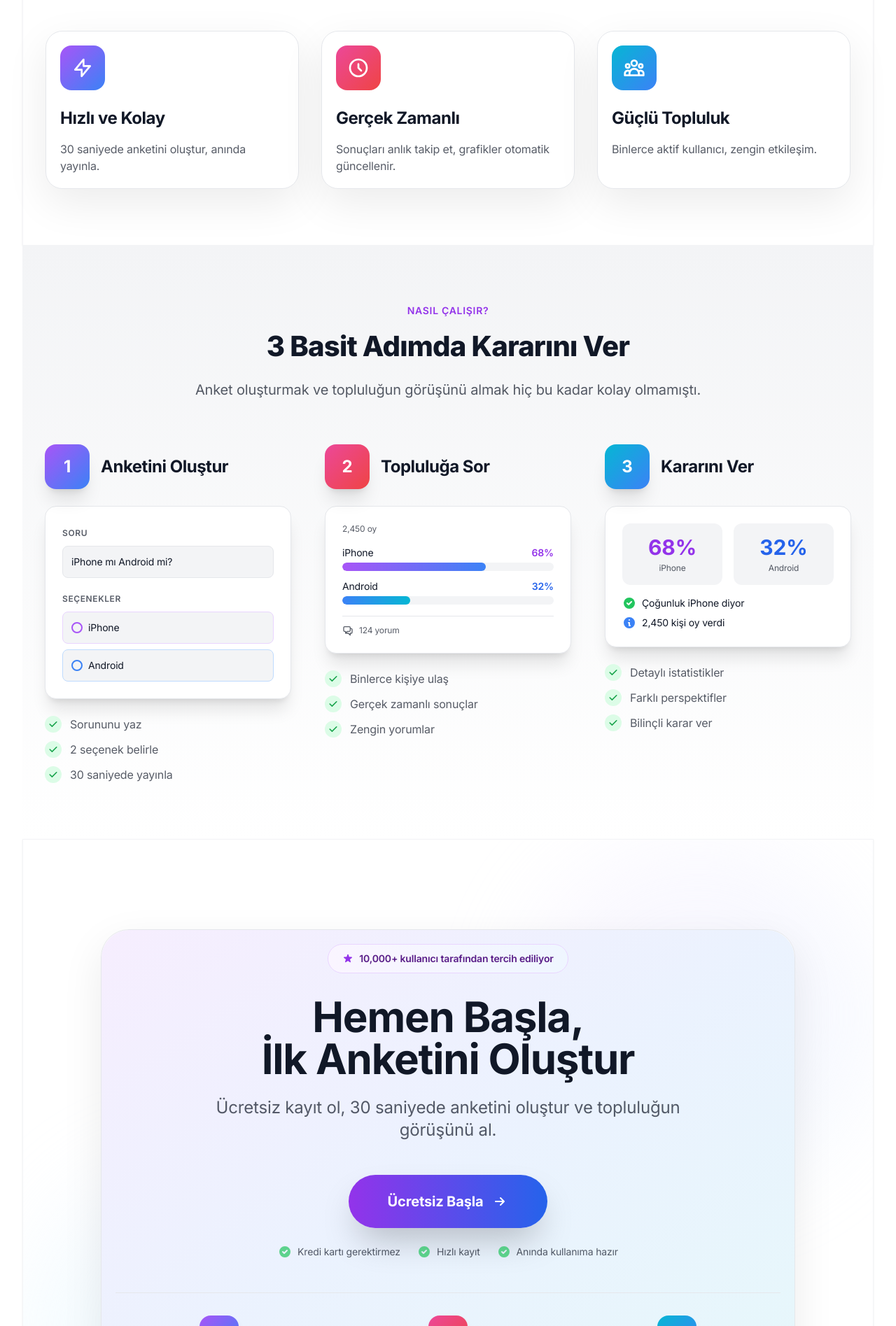
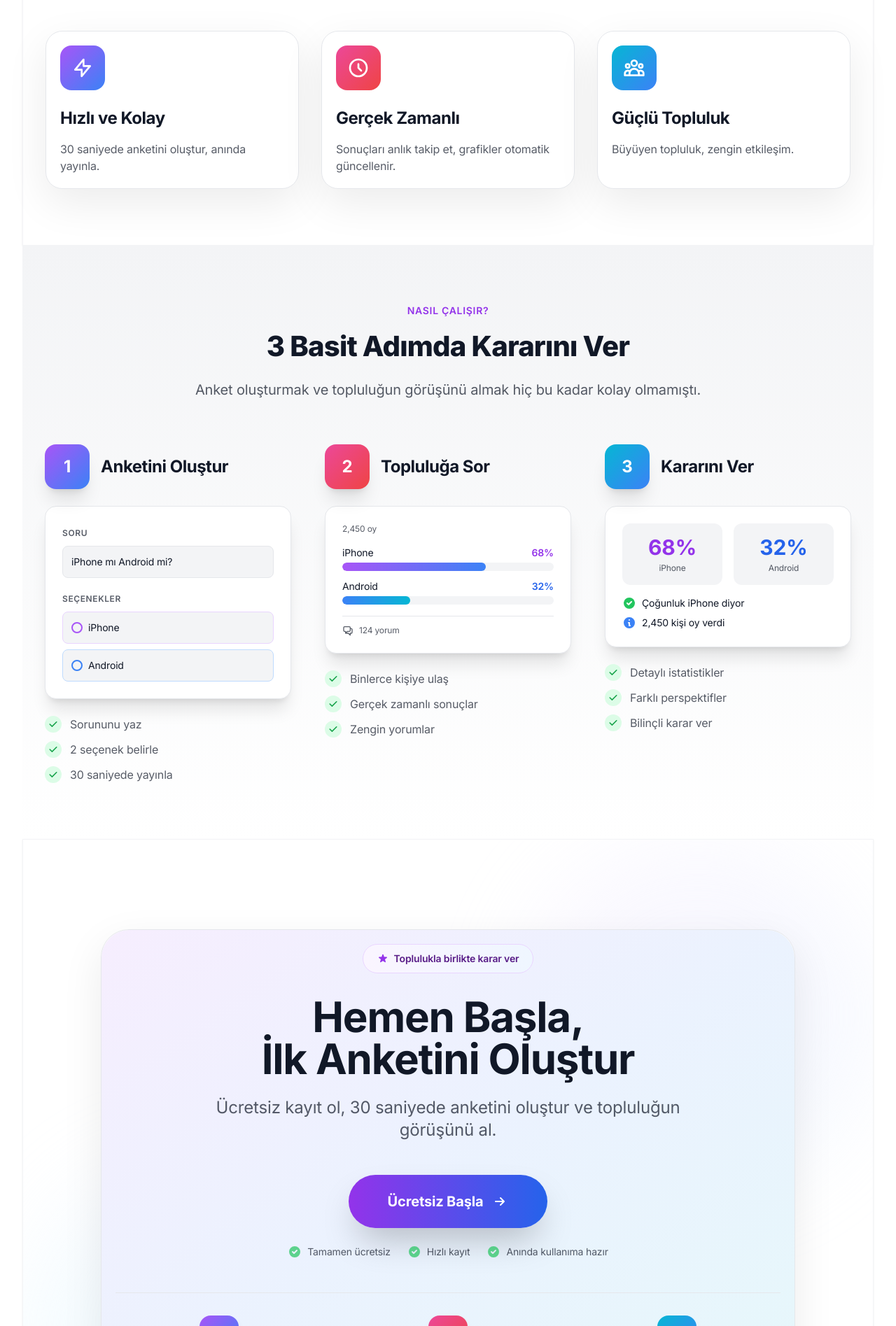
Before and after one commit to hasanbasricicek/bilemedilema, a Django app: page / in a window 1280 px wide. Shown: the part 2040-3935 px from the top of the page at 70% size. Run offline with Django 5.2, Linux system fonts and the light colour scheme; data that the repository does not hold is empty; some libraries are stand-ins or nearby versions.

Commit message:
fix: update landing page with accurate information
- Change '10,000+ aktif kullanıcı' to 'Beta Aşamasında' (honest about current status)
- Replace 'Kredi kartı gerektirmez' with 'Tamamen ücretsiz' (more relevant)
- Update all misleading user count claims to 'Büyüyen topluluk'
- Change '10,000+ kullanıcı tarafından tercih ediliyor' to 'Toplulukla birlikte karar ver'
- Maintain transparency and build trust with accurate messaging

```diff
--- a/twochoice/templates/twochoice_app/landing.html
+++ b/twochoice/templates/twochoice_app/landing.html
@@ -129,7 +129,7 @@
             <div class="text-center lg:text-left space-y-8">
                 <div class="inline-flex items-center gap-2 px-4 py-2 rounded-full bg-white/80 backdrop-blur-sm border border-purple-100 shadow-lg">
                     <span class="w-2 h-2 bg-green-500 rounded-full pulse-animation"></span>
-                    <span class="text-sm font-medium text-gray-700">10,000+ aktif kullanıcı</span>
+                    <span class="text-sm font-medium text-gray-700">Beta Aşamasında</span>
                 </div>
 
                 <h1 class="text-5xl md:text-6xl lg:text-7xl font-bold text-gray-900 leading-tight">
@@ -253,7 +253,7 @@
                     </svg>
                 </div>
                 <h3 class="text-2xl font-bold text-gray-900 mb-4">Güçlü Topluluk</h3>
-                <p class="text-gray-600">Binlerce aktif kullanıcı, zengin etkileşim.</p>
+                <p class="text-gray-600">Büyüyen topluluk, zengin etkileşim.</p>
             </div>
         </div>
     </div>
@@ -485,7 +485,7 @@
                     <svg class="w-4 h-4 text-purple-600" fill="currentColor" viewBox="0 0 20 20">
                         <path d="M9.049 2.927c.3-.921 1.603-.921 1.902 0l1.07 3.292a1 1 0 00.95.69h3.462c.969 0 1.371 1.24.588 1.81l-2.8 2.034a1 1 0 00-.364 1.118l1.07 3.292c.3.921-.755 1.688-1.54 1.118l-2.8-2.034a1 1 0 00-1.175 0l-2.8 2.034c-.784.57-1.838-.197-1.539-1.118l1.07-3.292a1 1 0 00-.364-1.118L2.98 8.72c-.783-.57-.38-1.81.588-1.81h3.461a1 1 0 00.951-.69l1.07-3.292z"></path>
                     </svg>
-                    <span class="text-sm font-semibold text-purple-900">10,000+ kullanıcı tarafından tercih ediliyor</span>
+                    <span class="text-sm font-semibold text-purple-900">Toplulukla birlikte karar ver</span>
                 </div>
 
                 <!-- Main Heading -->
@@ -512,7 +512,7 @@
                             <svg class="w-5 h-5 text-green-500" fill="currentColor" viewBox="0 0 20 20">
                                 <path fill-rule="evenodd" d="M10 18a8 8 0 100-16 8 8 0 000 16zm3.707-9.293a1 1 0 00-1.414-1.414L9 10.586 7.707 9.293a1 1 0 00-1.414 1.414l2 2a1 1 0 001.414 0l4-4z" clip-rule="evenodd"></path>
                             </svg>
-                            <span>Kredi kartı gerektirmez</span>
+                            <span>Tamamen ücretsiz</span>
                         </div>
                         <div class="flex items-center gap-2">
                             <svg class="w-5 h-5 text-green-500" fill="currentColor" viewBox="0 0 20 20">
@@ -558,7 +558,7 @@
                             </svg>
                         </div>
                         <h3 class="text-lg font-bold text-gray-900 mb-2">Büyük Topluluk</h3>
-                        <p class="text-gray-600 text-sm">10,000+ aktif kullanıcı ile etkileşim</p>
+                        <p class="text-gray-600 text-sm">Büyüyen toplulukla etkileşim</p>
                     </div>
                 </div>
             </div>
```
